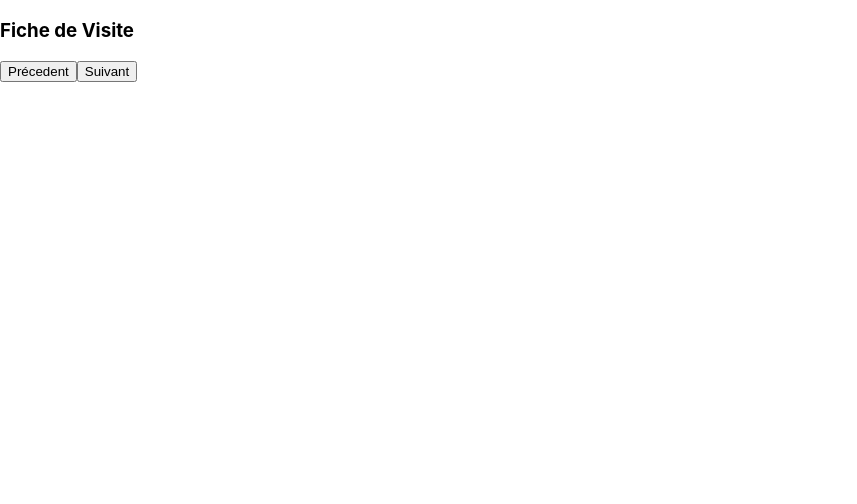
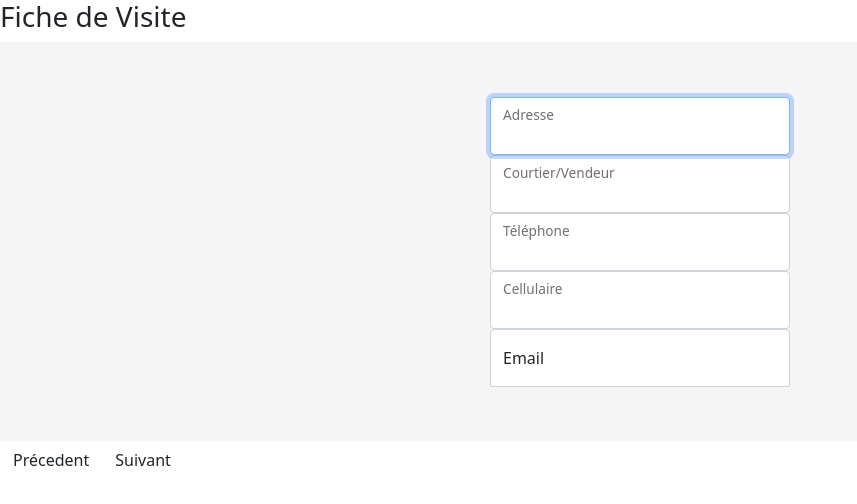
Before and after one commit to RaphaelJ-S/inf4150-projet, a React (Create React App) app in the folder app/: page / in a window 1280 px wide. Shown: the top 504 px of the page, without its empty margins (0-857 px from the left). Built offline with nearby package versions, Linux system fonts and the light colour scheme.

Commit message:
Modele de base

```diff
--- a/app/src/component/css/FicheVisite.css
+++ b/app/src/component/css/FicheVisite.css
@@ -0,0 +1,48 @@
+html, body, main {
+    height: 100%;
+}
+
+#root {
+    height: 100%;
+}
+
+section {
+    height: 100%;
+}
+
+section {
+    display: flex;
+    align-items: center;
+    padding-top: 40px;
+    padding-bottom: 40px;
+    background-color: #f5f5f5;
+}
+
+.form-signin {
+    width: 100%;
+    max-width: 330px;
+    padding: 15px;
+    margin: auto;
+}
+
+.form-signin .checkbox {
+    font-weight: 400;
+}
+
+.form-signin .form-floating:focus-within {
+    z-index: 2;
+}
+
+.form-signin input[type="email"] {
+    margin-bottom: -1px;
+    border-bottom-right-radius: 0;
+    border-bottom-left-radius: 0;
+}
+
+.form-signin input[type="password"] {
+    margin-bottom: 10px;
+    border-top-left-radius: 0;
+    border-top-right-radius: 0;
+}
+
+.error { border: 1px solid red!important; }
--- a/app/src/component/js/IdentiteFormulaire.js
+++ b/app/src/component/js/IdentiteFormulaire.js
@@ -1,18 +1,83 @@
 import React from "react";
+import "../../assets/css/bootstrap.min.css";
+import {Form} from "react-bootstrap";
+import "../css/FicheVisite.css";
 
 export default function IdentiteFormulaire() {
   return (
-      /*
-      Adresse
-      Courtier ou vendeur
-      Téléphone
-      Cellulaire
-      Courriel
-       */
       <>
           <section className="text-center">
               <main className="form-signin">
+                  <Form>
+                      <div className="form-floating">
+                          <i className="fa-address-book-o"/>
+                          <input type="text"
+                                 className="form-control"
+                                 id="floatingAdresse"
+                                 name="adresse"
+                                 autoFocus
+                          />
+                          <label htmlFor="floatingAdresse">
+                              <ion-icon className="text-primary"
+                                        name="person-outline"></ion-icon>
+                              Adresse
+                          </label>
+                      </div>
+                      <div className="form-floating">
+                          <i className ="fa fa-user"/>
+                          <input type="text"
+                                 className="form-control"
+                                 id="floatingCourtier"
+                                 name="courtier"
+                          />
+                          <label htmlFor="floatingCourtier">
+                              <ion-icon className="text-primary"
+                                        name="person-outline"></ion-icon>
+                              Courtier/Vendeur
+                          </label>
+                      </div>
+                      <div className="form-floating">
+                          <i className="fa-phone"/>
+                          <input type="text"
+                                 className="form-control"
+                                 id="floatingPhone"
+                                 name="Telephone"
+                          />
+                          <label htmlFor="floatingPhone">
+                              <ion-icon className="text-primary"
+                                        name="person-outline"></ion-icon>
+                              Téléphone
+                          </label>
+                      </div>
+                      <div className="form-floating">
+                          <i className="fa-mobile"/>
+                          <input type="text"
+                                 className="form-control"
+                                 id="floatingCell"
+                                 name="Cellulaire"
+                          />
+                          <label htmlFor="floatingCell">
+                              <ion-icon className="text-primary"
+                                        name="person-outline"></ion-icon>
+                              Cellulaire
+                          </label>
+                      </div>
+                      <div className="form-floating">
+                          <i className="fa-envelope-o"/>
+                          <input type="email"
+                                 className="form-control"
+                                 id="floatingEmail"
+                                 name="Email"
+                                 placeholder="name@exemple.com"
+                          />
+                          <label htmlFor="floatingEmail">
+                              <ion-icon className="text-primary"
+                                        name="person-outline"></ion-icon>
+                              Email
+                          </label>
+                      </div>
 
+                  </Form>
               </main>
           </section>
       </>
```
